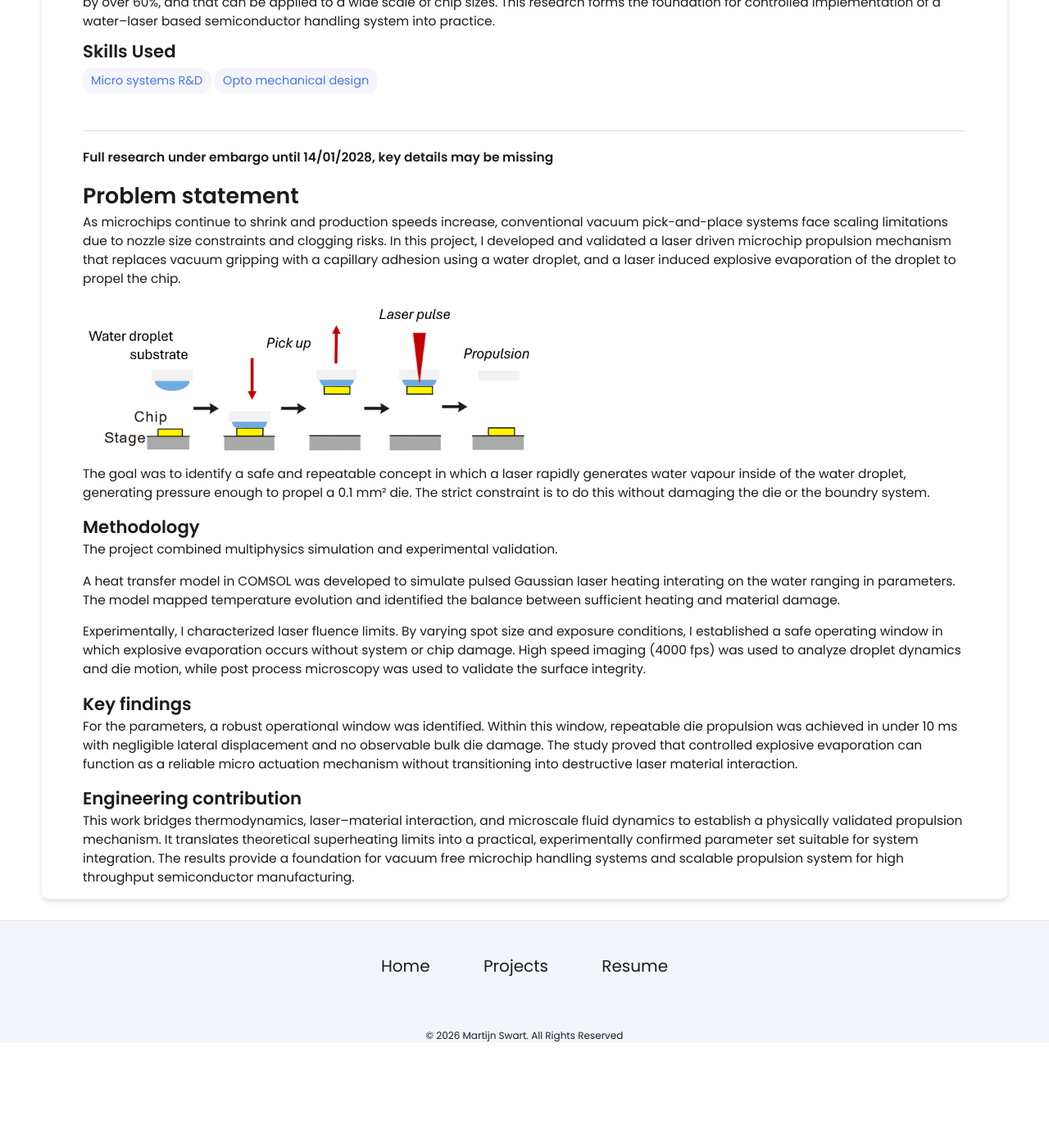
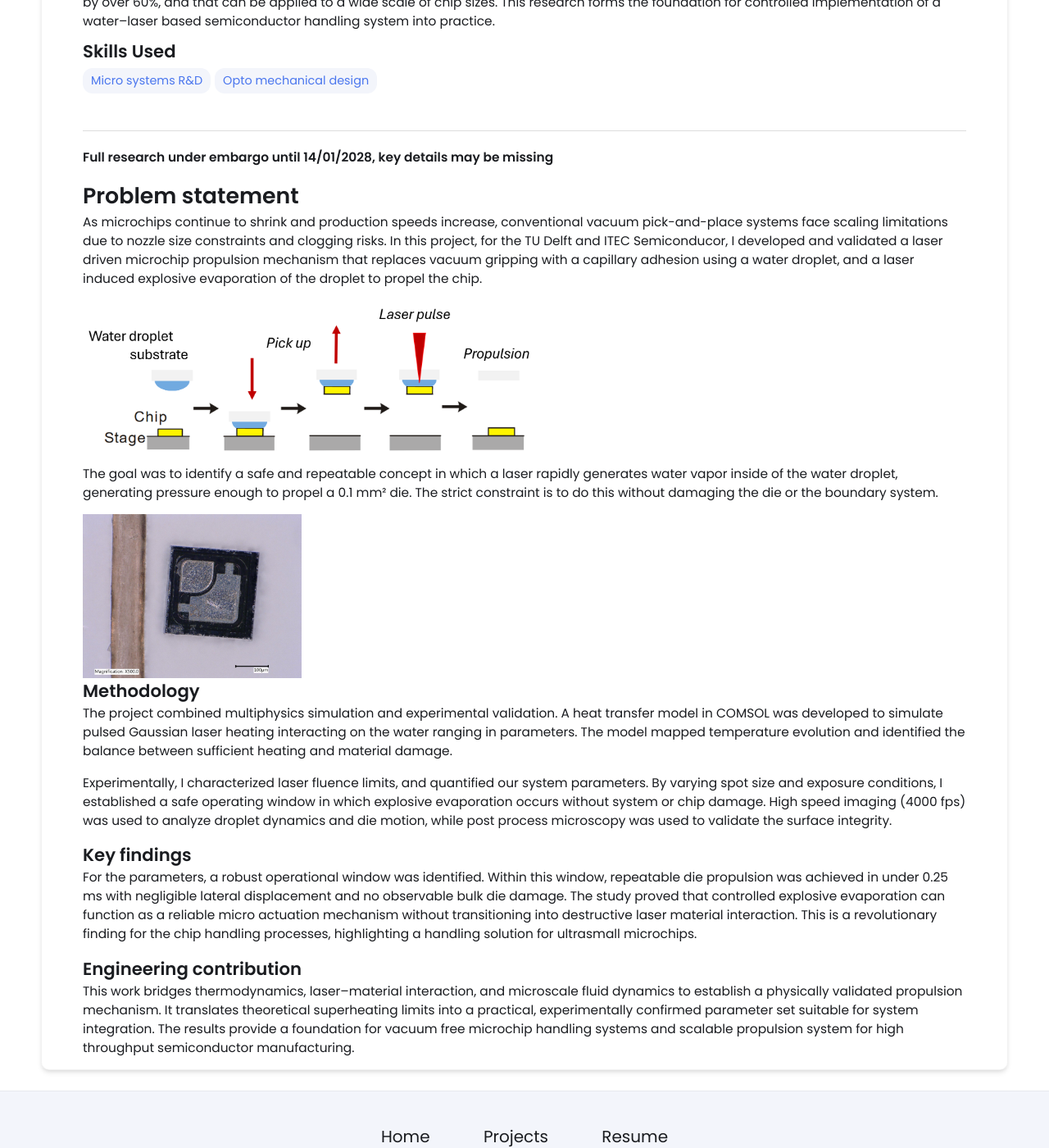
Before and after one commit to martijnswart01/martijnswart01.github.io, a Jekyll site: the page built from _projects/Chip-Propulsion/index.md, in a window 1280 px wide and 1400 px high, scrolled down 689 px. Shown: the whole window at 82% size. Built offline with Jekyll 4.4.1, drawn with Linux system fonts in a browser that asks for light colours; before the commit the page ends 1961 px from its top, so only the background shows below that.

Commit message:
Update index.md

```diff
--- a/_projects/Chip-Propulsion/index.md
+++ b/_projects/Chip-Propulsion/index.md
@@ -17,25 +17,26 @@ main-image: "/Cover page 4.jpg"
   **Full research under embargo until 14/01/2028, key details may be missing**
 
 # Problem statement
-As microchips continue to shrink and production speeds increase, conventional vacuum pick-and-place systems face scaling limitations due to nozzle size constraints and clogging risks. In this project, I developed and validated a laser driven microchip propulsion mechanism that replaces vacuum gripping with a capillary adhesion using a water droplet, and a laser induced explosive evaporation of the droplet to propel the chip.
+As microchips continue to shrink and production speeds increase, conventional vacuum pick-and-place systems face scaling limitations due to nozzle size constraints and clogging risks. In this project, for the TU Delft and ITEC Semiconducor, I developed and validated a laser driven microchip propulsion mechanism that replaces vacuum gripping with a capillary adhesion using a water droplet, and a laser induced explosive evaporation of the droplet to propel the chip.
 
 
 {% include image-gallery.html images="Laser pick and place.png" height="200" %}
 
 
-The goal was to identify a safe and repeatable concept in which a laser rapidly generates water vapour inside of the water droplet, generating pressure enough to propel a 0.1 mm² die. The strict constraint is to do this without damaging the die or the boundry system.
+The goal was to identify a safe and repeatable concept in which a laser rapidly generates water vapor inside of the water droplet, generating pressure enough to propel a 0.1 mm² die. The strict constraint is to do this without damaging the die or the boundary system.
+
+{% include image-gallery.html images="lucas haar en chip.jpg" height="200" %}
 
 
 ## Methodology
-The project combined multiphysics simulation and experimental validation.
+The project combined multiphysics simulation and experimental validation. A heat transfer model in COMSOL was developed to simulate pulsed Gaussian laser heating interacting on the water ranging in parameters. The model mapped temperature evolution and identified the balance between sufficient heating and material damage.
 
-A heat transfer model in COMSOL was developed to simulate pulsed Gaussian laser heating interating on the water ranging in parameters. The model mapped temperature evolution and identified the balance between sufficient heating and material damage.
+Experimentally, I characterized laser fluence limits, and quantified our system parameters. By varying spot size and exposure conditions, I established a safe operating window in which explosive evaporation occurs without system or chip damage. High speed imaging (4000 fps) was used to analyze droplet dynamics and die motion, while post process microscopy was used to validate the surface integrity.
 
-Experimentally, I characterized laser fluence limits. By varying spot size and exposure conditions, I established a safe operating window in which explosive evaporation occurs without system or chip damage. High speed imaging (4000 fps) was used to analyze droplet dynamics and die motion, while post process microscopy was used to validate the surface integrity.
+## Key findings
+For the parameters, a robust operational window was identified. Within this window, repeatable die propulsion was achieved in under 0.25 ms with negligible lateral displacement and no observable bulk die damage. The study proved that controlled explosive evaporation can function as a reliable micro actuation mechanism without transitioning into destructive laser material interaction. This is a revolutionary finding for the chip handling processes, highlighting a handling solution for ultrasmall microchips.
 
 
-## Key findings
-For the parameters, a robust operational window was identified. Within this window, repeatable die propulsion was achieved in under 10 ms with negligible lateral displacement and no observable bulk die damage. The study proved that controlled explosive evaporation can function as a reliable micro actuation mechanism without transitioning into destructive laser material interaction.
 
 ## Engineering contribution
 This work bridges thermodynamics, laser–material interaction, and microscale fluid dynamics to establish a physically validated propulsion mechanism. It translates theoretical superheating limits into a practical, experimentally confirmed parameter set suitable for system integration. The results provide a foundation for vacuum free microchip handling systems and scalable propulsion system for high throughput semiconductor manufacturing.
```
